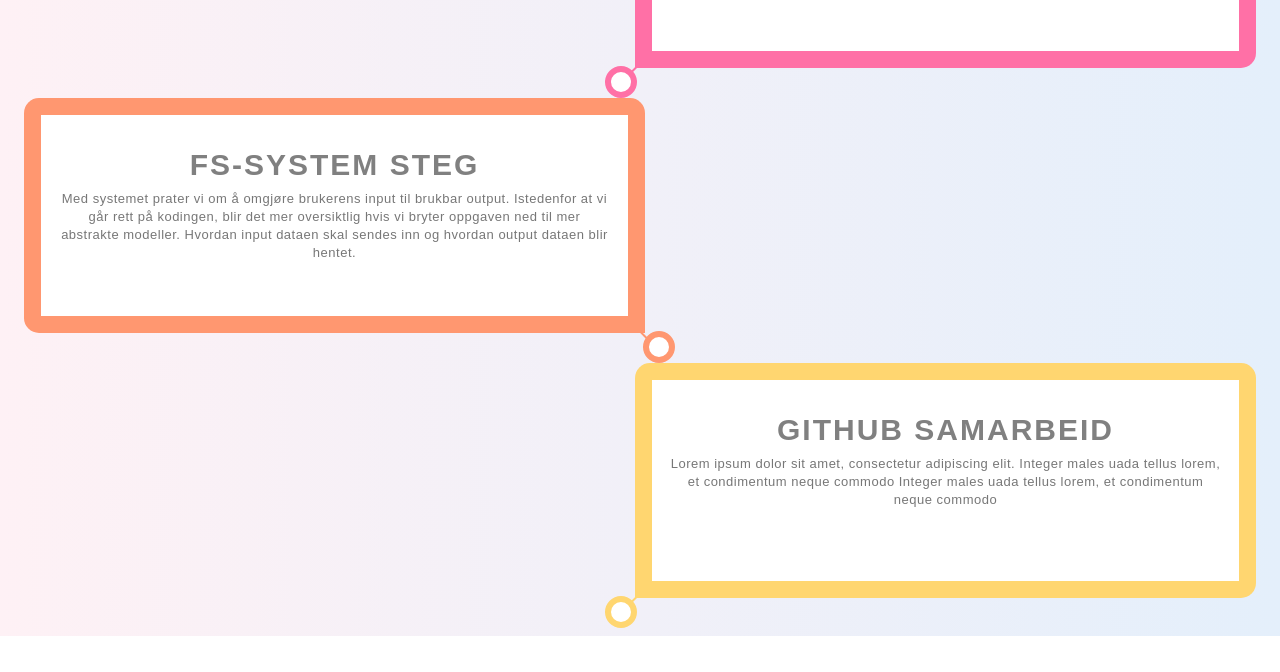
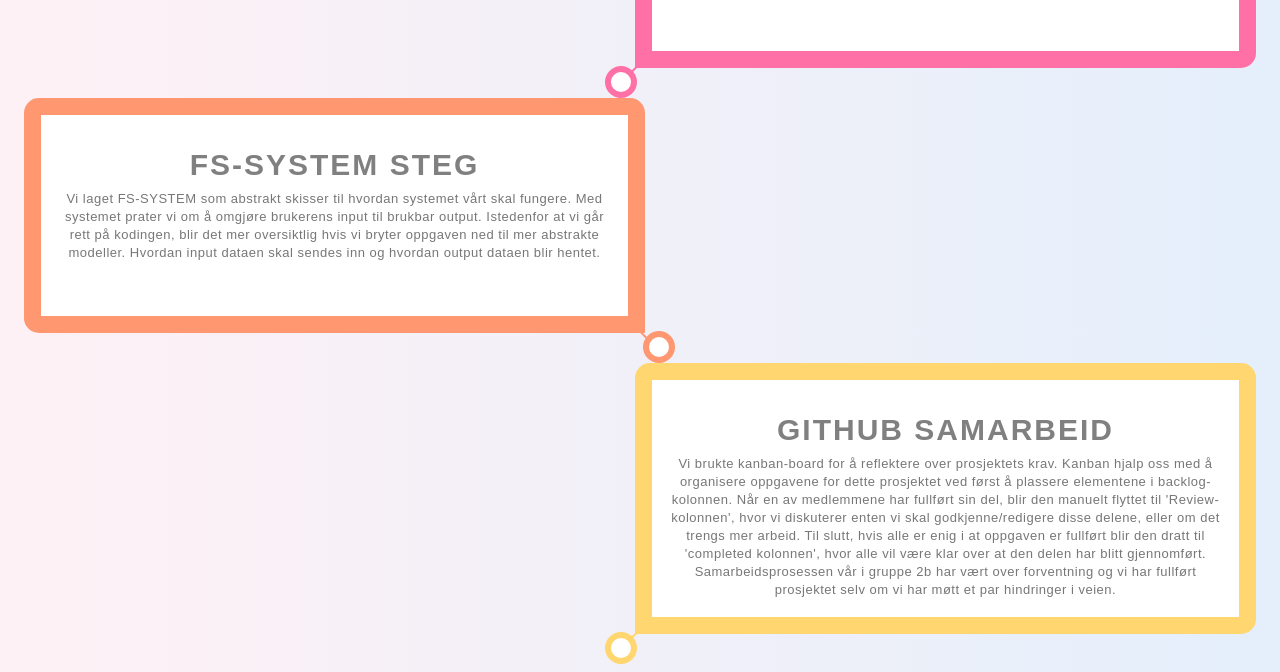
Before and after one commit to buseliiik/How-we-roll, a plain HTML site: page prosess.html in a window 1280 px wide. Shown: the part 683-1355 px from the top of the page. Before the commit the page ends 1319 px from the top, so only its background shows below. Drawn offline with Linux system fonts and the light colour scheme.

Commit message:
legg info i github samarbeid

```diff
--- a/prosess.html
+++ b/prosess.html
@@ -51,7 +51,7 @@
                         <div class="timeline-icon"><i class="fa fa-facebook"></i></div>
                         <h3 class="title">FS-SYSTEM STEG</h3>
                         <p class="description">
-                       Med systemet prater vi om å omgjøre brukerens input til brukbar output. Istedenfor at vi går rett på kodingen, blir det mer oversiktlig hvis vi bryter oppgaven ned til mer abstrakte modeller.
+                            Vi laget FS-SYSTEM som abstrakt skisser til hvordan systemet vårt skal fungere. Med systemet prater vi om å omgjøre brukerens input til brukbar output. Istedenfor at vi går rett på kodingen, blir det mer oversiktlig hvis vi bryter oppgaven ned til mer abstrakte modeller.
                             Hvordan input dataen skal sendes inn og hvordan output dataen blir hentet.
                         </p>
                     </a>
@@ -61,7 +61,8 @@
                         <div class="timeline-icon"><i class="fa fa-linkedin"></i></div>
                         <h3 class="title">Github Samarbeid</h3>
                         <p class="description">
-                            Lorem ipsum dolor sit amet, consectetur adipiscing elit. Integer males uada tellus lorem, et condimentum neque commodo Integer males uada tellus lorem, et condimentum neque commodo
+                             Vi brukte kanban-board for å reflektere over prosjektets krav. Kanban hjalp oss med å organisere oppgavene for dette prosjektet ved først å plassere elementene i backlog-kolonnen.
+                            Når en av medlemmene har fullført sin del, blir den manuelt flyttet til 'Review-kolonnen', hvor vi diskuterer enten vi skal godkjenne/redigere disse delene, eller om det trengs mer arbeid. Til slutt, hvis alle er enig i at oppgaven er fullført blir den dratt til  'completed kolonnen', hvor alle vil være klar over at den delen har blitt gjennomført. Samarbeidsprosessen vår i gruppe 2b har vært over forventning og vi har fullført prosjektet selv om vi har møtt et par hindringer i veien.
                         </p>
                     </a>
                 </div>
```
